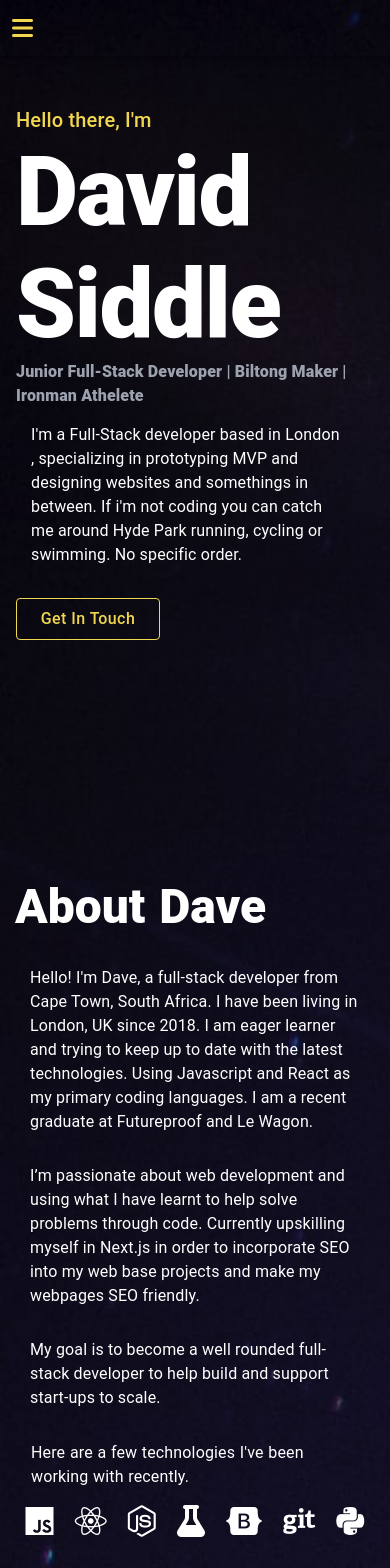
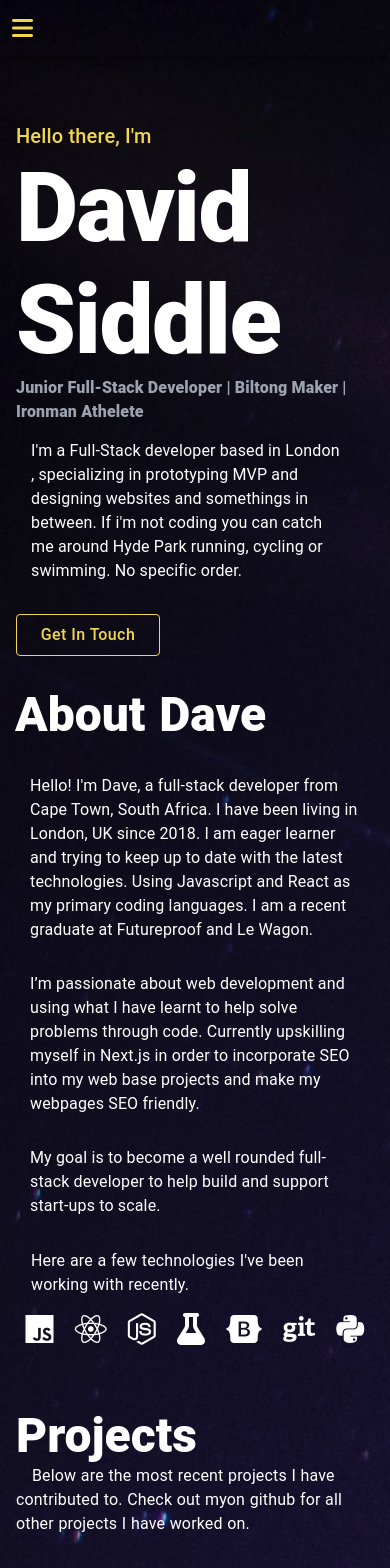
Before and after one commit to siddav83/portfolio-page, a React (Create React App) app: page / in a window 390 px wide. Shown: the top 1568 px of the page. Built offline with nearby package versions, Linux system fonts and the light colour scheme.

Commit message:
media queries

```diff
--- a/src/App.css
+++ b/src/App.css
@@ -1,7 +1,8 @@
 .App {
-    color: white;
-    margin: 0;
-    /* z-index: 1000; */
-    background: url("./static/images/melanie-magdalena-VdFkSO3uePI-unsplash.jpeg");
-    background-size: cover;
+  color: white;
+  margin: 0;
+  padding: 0;
+  /* z-index: 1000; */
+  background: url("./static/images/melanie-magdalena-VdFkSO3uePI-unsplash.jpeg");
+  background-size: cover;
 }
--- a/src/components/Contact.js
+++ b/src/components/Contact.js
@@ -8,18 +8,17 @@ export const Contact = () => {
       className="container contact"
       id="contact"
       style={{
-                padding: 0,
         display: "flex",
         flexDirection: "column",
-                justifyContent: "end",
+
         alignItems: "center",
         // padding: "20px",
       }}
     >
       <Typography variant="h5">Get in Touch</Typography>
       <Typography variant="p" sx={{ padding: 1 }}>
-                Let me know if you want to collarate or just want to chat
-                anything about coding, biltong or long distance triathlon.
+        Let me know if you want to collarate or just want to chat anything about
+        coding, biltong or long distance triathlon.
       </Typography>
       <Button
         sx={{
--- a/src/components/style.css
+++ b/src/components/style.css
@@ -115,6 +115,9 @@
 }
 
 @media screen and (max-width: 600px) {
+  .container {
+    height: auto;
+  }
   #about > div > div > div:nth-child(2) {
     padding: 15px;
     word-spacing: 0;
@@ -149,26 +152,18 @@
 
   .projects {
     height: 200vh;
-    padding-top: 5rem;
+    padding-top: 1rem;
   }
 }
 
-@media screen and (max-width: 414px) {
-  .home {
-    margin: 0;
-    height: 70vh;
-  }
-  .about {
-    margin: 0;
-    height: 70vh;
-  }
-
+@media screen and (max-width: 400px) {
   .project {
     margin: 0;
     height: 100vh;
   }
   .contact {
-    height: 15vh;
+    padding-top: 11rem;
+    height: 42vh;
     margin-left: 15px;
     margin-right: 30px;
   }
@@ -178,61 +173,16 @@
   }
 }
 
-@media screen and (max-width: 390px) {
-  .home {
-    /* padding-top: 10rem; */
-    height: 70vh;
-  }
-  .about {
-    /* padding-top: 10rem; */
-    height: 80vh;
-  }
-  #about > div > div > div.MuiBox-root.css-v2pi9l {
-    margin-bottom: 10rem;
-  }
-  .projects {
-    margin: 0;
-    /* padding-top: 10rem; */
-    height: 200vh;
-  }
-  #projects
-    > div.MuiTypography-root.MuiTypography-h3.css-153g3uf-MuiTypography-root {
-    /* padding-bottom: 20px; */
-  }
+@media screen and (max-width: 360px) {
   .contact {
-    margin: 0;
-    height: 35vh;
-    text-align: center;
-  }
-  .footer {
-    height: 15vh;
-    text-align: center;
+    height: 50vh;
+    padding-top: 15rem;
   }
 }
 
-@media screen and (max-width: 450px) {
-  .home {
-    height: 90vh;
-  }
-  .about {
-    height: 100vh;
-  }
-  #about > div > div > div.MuiBox-root.css-v2pi9l {
-    margin-bottom: 10rem;
-  }
-  .projects {
-    margin: 0;
-
-    height: 260vh;
-  }
-
-  .contact {
-    margin: 0;
-    height: 70vh;
-    text-align: center;
-  }
-  .footer {
-    height: 20vh;
-    text-align: center;
-  }
-}
+/* @media screen and (max-width: 375px) {
+  .contact { */
+/* padding-top: 10rem; */
+/* height: 40vh; */
+/* }
+} */
--- a/src/index.css
+++ b/src/index.css
@@ -1,9 +1,10 @@
 body {
   color: white;
   margin: 0;
-    font-family: -apple-system, BlinkMacSystemFont, "Segoe UI", "Roboto",
-        "Oxygen", "Ubuntu", "Cantarell", "Fira Sans", "Droid Sans",
-        "Helvetica Neue", sans-serif;
+  padding: 0;
+  font-family: -apple-system, BlinkMacSystemFont, "Segoe UI", "Roboto", "Oxygen",
+    "Ubuntu", "Cantarell", "Fira Sans", "Droid Sans", "Helvetica Neue",
+    sans-serif;
   -webkit-font-smoothing: antialiased;
   -moz-osx-font-smoothing: grayscale;
 }
```
Lines whose indentation alone changed are shown as unchanged.
